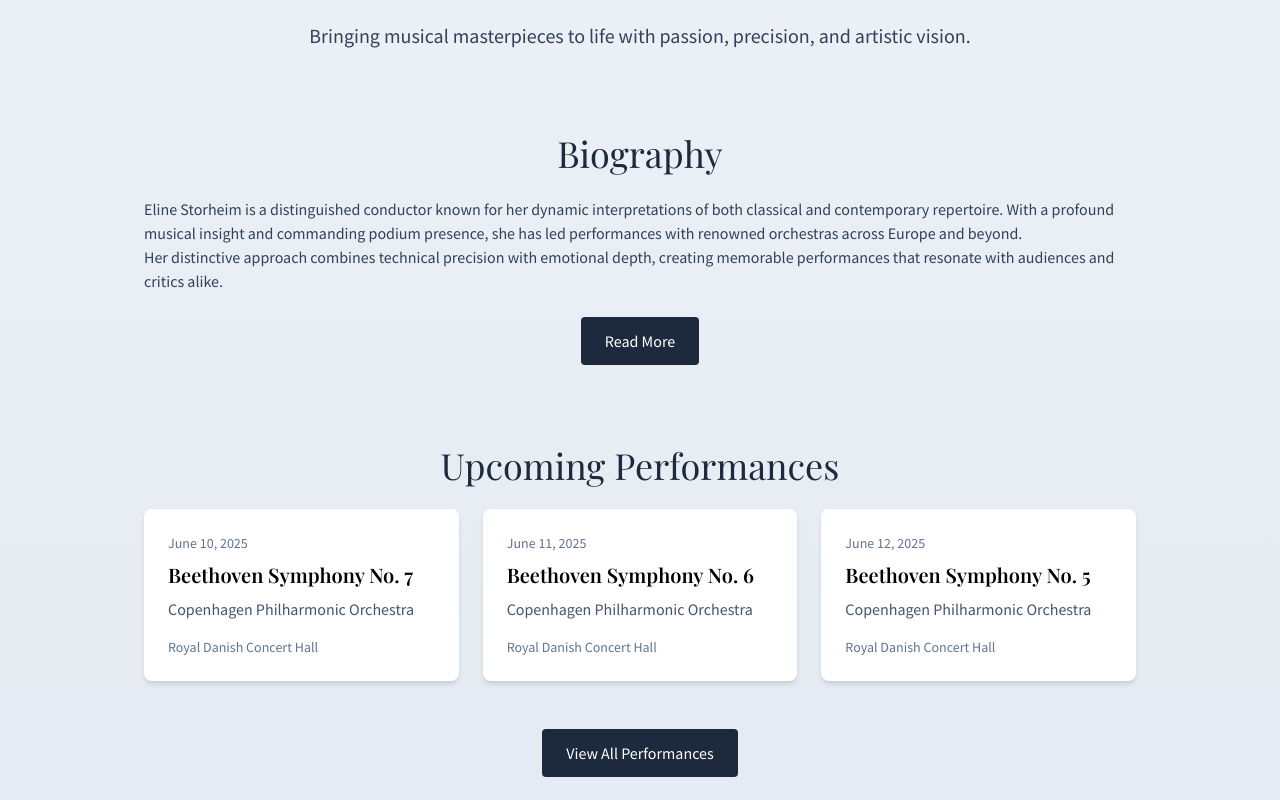
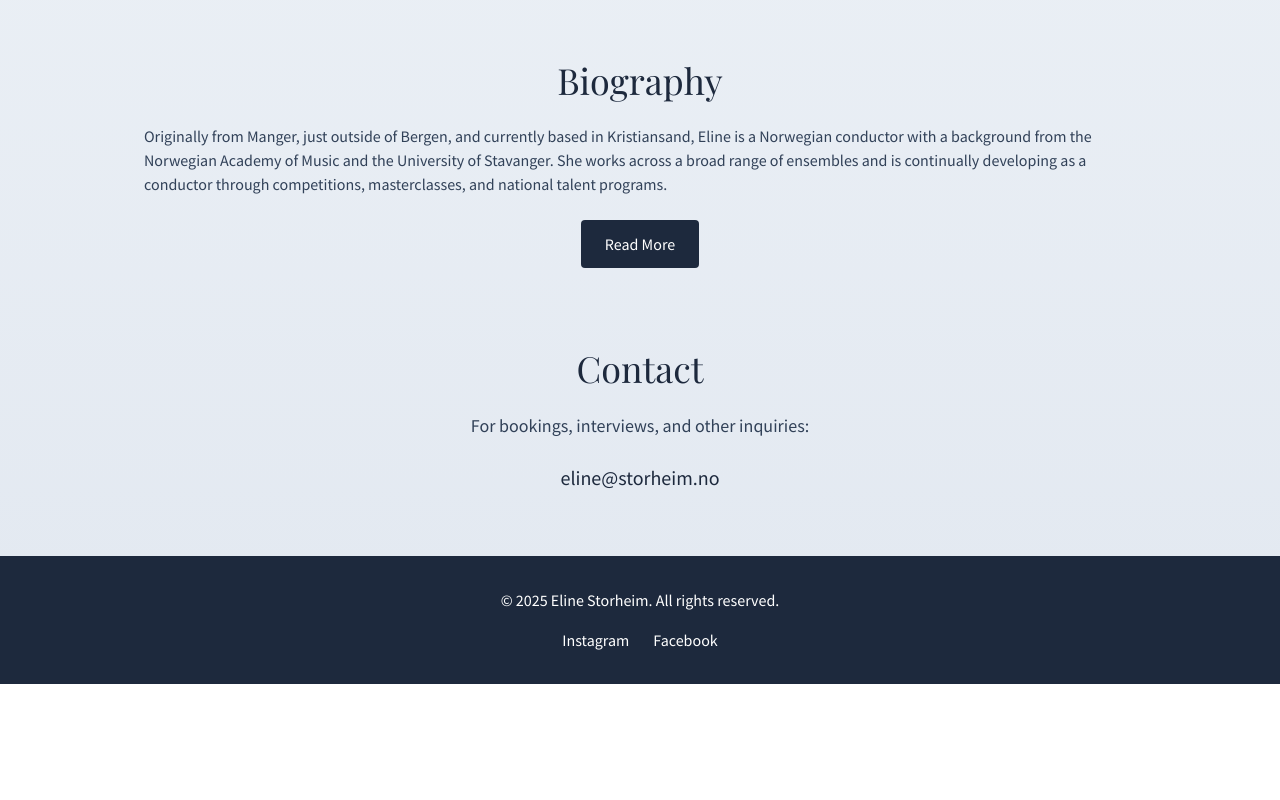
Before and after one commit to swatbone85/eline-storheim, a SvelteKit app: page / in a window 1280 px wide. Shown: the part 740-1540 px from the top of the page. After the commit the page ends 1424 px from the top, so only its background shows below. Built offline with nearby package versions, Linux system fonts and the light colour scheme; a web font is replaced by a local one.

Commit message:
Update Docker and Docker Compose configurations; refine about page content and structure

```diff
--- a/docker-compose.yml
+++ b/docker-compose.yml
@@ -4,12 +4,13 @@ services:
       context: .
       dockerfile: Dockerfile
     ports:
-      - "3000:3000"
+      - "3005:3005" # Make sure binding to all interfaces, not just localhost
     volumes:
       - ./:/app
       - /app/node_modules
     environment:
       - PUBLIC_WORDPRESS_API_URL=http://wordpress:80
+      - HOST=0.0.0.0  # Ensure the app binds to all interfaces
     depends_on:
       - wordpress
     networks:
@@ -18,7 +19,7 @@ services:
   wordpress:
     image: wordpress:latest
     ports:
-      - "8000:80"
+      - "7600:80"
     environment:
       WORDPRESS_DB_HOST: db:3306
       WORDPRESS_DB_USER: wordpress
@@ -46,7 +47,7 @@ services:
   phpmyadmin:
     image: phpmyadmin/phpmyadmin
     ports:
-      - "8081:80"
+      - "7601:80" # Changed from 8081 to 8082
     environment:
       PMA_HOST: db
       MYSQL_ROOT_PASSWORD: root
--- a/src/routes/+layout.svelte
+++ b/src/routes/+layout.svelte
@@ -13,10 +13,10 @@
 	// Navigation links
 	const navLinks = [
 		{ href: '/', label: 'Home' },
-		{ href: '/about', label: 'About' },
-		{ href: '/performances', label: 'Performances' },
-		{ href: '/media', label: 'Media' },
-		{ href: '/contact', label: 'Contact' }
+		{ href: '/about', label: 'About' }
+		// { href: '/performances', label: 'Performances' },
+		// { href: '/media', label: 'Media' },
+		// { href: '/contact', label: 'Contact' }
 	];
 </script>
 
--- a/src/routes/+page.svelte
+++ b/src/routes/+page.svelte
@@ -17,10 +17,6 @@
 					<img src="/images/hero.jpg" alt="" />
 				</div>
 			</div>
-
-			<p class="mx-auto max-w-3xl text-lg leading-relaxed text-slate-700 md:text-xl">
-				Bringing musical masterpieces to life with passion, precision, and artistic vision.
-			</p>
 		</section>
 
 		<!-- Biography preview section -->
@@ -28,14 +24,11 @@
 			<h2 class="mb-6 text-center font-serif text-3xl text-slate-800 md:text-4xl">Biography</h2>
 			<div class="prose prose-lg mx-auto text-slate-700">
 				<p>
-					Eline Storheim is a distinguished conductor known for her dynamic interpretations of both
-					classical and contemporary repertoire. With a profound musical insight and commanding
-					podium presence, she has led performances with renowned orchestras across Europe and
-					beyond.
-				</p>
-				<p>
-					Her distinctive approach combines technical precision with emotional depth, creating
-					memorable performances that resonate with audiences and critics alike.
+					Originally from Manger, just outside of Bergen, and currently based in Kristiansand, Eline
+					is a Norwegian conductor with a background from the Norwegian Academy of Music and the
+					University of Stavanger. She works across a broad range of ensembles and is continually
+					developing as a conductor through competitions, masterclasses, and national talent
+					programs.
 				</p>
 				<div class="mt-6 text-center">
 					<a
@@ -49,7 +42,7 @@
 		</section>
 
 		<!-- Upcoming performances section -->
-		<section class="mb-20">
+		<!-- <section class="mb-20">
 			<h2 class="mb-6 text-center font-serif text-3xl text-slate-800 md:text-4xl">
 				Upcoming Performances
 			</h2>
@@ -71,15 +64,15 @@
 					</a>
 				</div>
 			</div>
-		</section>
+		</section> -->
 
 		<!-- Contact section -->
 		<section>
 			<h2 class="mb-6 text-center font-serif text-3xl text-slate-800 md:text-4xl">Contact</h2>
 			<div class="mx-auto max-w-2xl text-center">
 				<p class="mb-6 text-lg text-slate-700">For bookings, interviews, and other inquiries:</p>
-				<a href="mailto:contact@elinestorheim.com" class="text-xl text-slate-800 hover:underline">
-					contact@elinestorheim.com
+				<a href="mailto:eline@storheim.no" class="text-xl text-slate-800 hover:underline">
+					eline@storheim.no
 				</a>
 			</div>
 		</section>
--- a/src/routes/about/+page.js
+++ b/src/routes/about/+page.js
@@ -5,11 +5,24 @@ export async function load({ fetch }) {
 	// Use the WordPress container hostname instead of localhost
 	const wpApiUrl = PUBLIC_WORDPRESS_API_URL || 'http://wordpress:80';
 
+	// Fallback object to ensure the about page always has a structure
+	const fallbackAbout = {
+		title: 'About Eline Storheim',
+		description: `Eline Storheim (1999) is a conductor from Manger, a village known for its strong musical traditions on the west coast of Norway. Now based in Kristiansand, she has studied conducting at both the Norwegian Academy of Music (Norges Musikkhøgskole) and at the University of Stavanger.
+
+Eline works with a wide variety of ensembles, from orchestras and wind bands to choirs and contemporary groups. Through participation in several masterclasses — including with Stavanger Symphony Orchestra — she continues to develop and refine a flexible and responsive approach to conducting.
+
+She is currently part of Dirigentkollektivet, a national talent development program for young conductors organized by Dirigentløftet. In 2025, she was awarded 2nd place in the European Brass Band Association's (EBBA) international conducting competition.
+`
+	};
+
 	try {
 		const res = await fetch(`${wpApiUrl}/wp-json/wp/v2/pages?slug=about`);
 
 		if (!res.ok) {
-			throw new Error(`Error fetching about page: ${res.status}`);
+			return {
+				about: fallbackAbout,
+			}
 		}
 
 		const data = await res.json();
@@ -21,7 +34,7 @@ export async function load({ fetch }) {
 	} catch (error) {
 		console.error('Error loading about page:', error);
 		return {
-			about: null,
+			about: fallbackAbout,
 			error: 'Failed to load about page content'
 		};
 	}
--- a/src/routes/about/+page.svelte
+++ b/src/routes/about/+page.svelte
@@ -5,8 +5,6 @@
 	$: about = data.about;
 	$: title = about.title;
 	$: description = about.description;
-	$: image = about.image;
-	$: console.log('Page title:', title);
 </script>
 
 <div class="bg-slate-50 py-16">
@@ -27,43 +25,18 @@
 					<h3 class="mb-4 font-serif text-xl font-semibold">Quick Facts</h3>
 					<ul class="space-y-2 text-slate-700">
 						<li><span class="font-medium">Nationality:</span> Norwegian</li>
-						<li><span class="font-medium">Based in:</span> Copenhagen, Denmark</li>
-						<li><span class="font-medium">Education:</span> Royal Danish Academy of Music</li>
-						<li><span class="font-medium">Languages:</span> Norwegian, Danish, English, German</li>
+						<li><span class="font-medium">Based in:</span> Kristiansand, Norway</li>
+						<li>
+							<span class="font-medium">Education:</span> Norwegian Academy of Music, University of Stavanger
+						</li>
+						<li><span class="font-medium">Languages:</span> Norwegian, English</li>
 					</ul>
 				</div>
 			</div>
 
 			<div class="prose prose-slate prose-lg md:w-2/3">
-				<h2>Biography</h2>
-				<p>{description}</p>
+				<p style="white-space: pre-line;">{description}</p>
 			</div>
 		</div>
-
-		<!-- Testimonials section -->
-		<section class="mb-16">
-			<h2 class="mb-8 text-center font-serif text-3xl text-slate-800">Critical Acclaim</h2>
-			<div class="grid gap-6 md:grid-cols-2">
-				<div class="rounded-lg bg-white p-6 shadow-md">
-					<p class="mb-4 text-slate-700 italic">
-						"storheim conducts with remarkable clarity and purpose. Her interpretation of Sibelius
-						brought new insights to even the most familiar passages."
-					</p>
-					<div class="text-right text-slate-600">
-						<p class="font-medium">— The Copenhagen Music Review</p>
-					</div>
-				</div>
-
-				<div class="rounded-lg bg-white p-6 shadow-md">
-					<p class="mb-4 text-slate-700 italic">
-						"A rising star in the conducting world, storheim draws extraordinary colors from the
-						orchestra. Her Mahler was both intellectually rigorous and emotionally stirring."
-					</p>
-					<div class="text-right text-slate-600">
-						<p class="font-medium">— Classical Music Today</p>
-					</div>
-				</div>
-			</div>
-		</section>
 	</div>
 </div>
```
Also changed, not shown: 1 other file (tests, documents, lock files or other folders).
